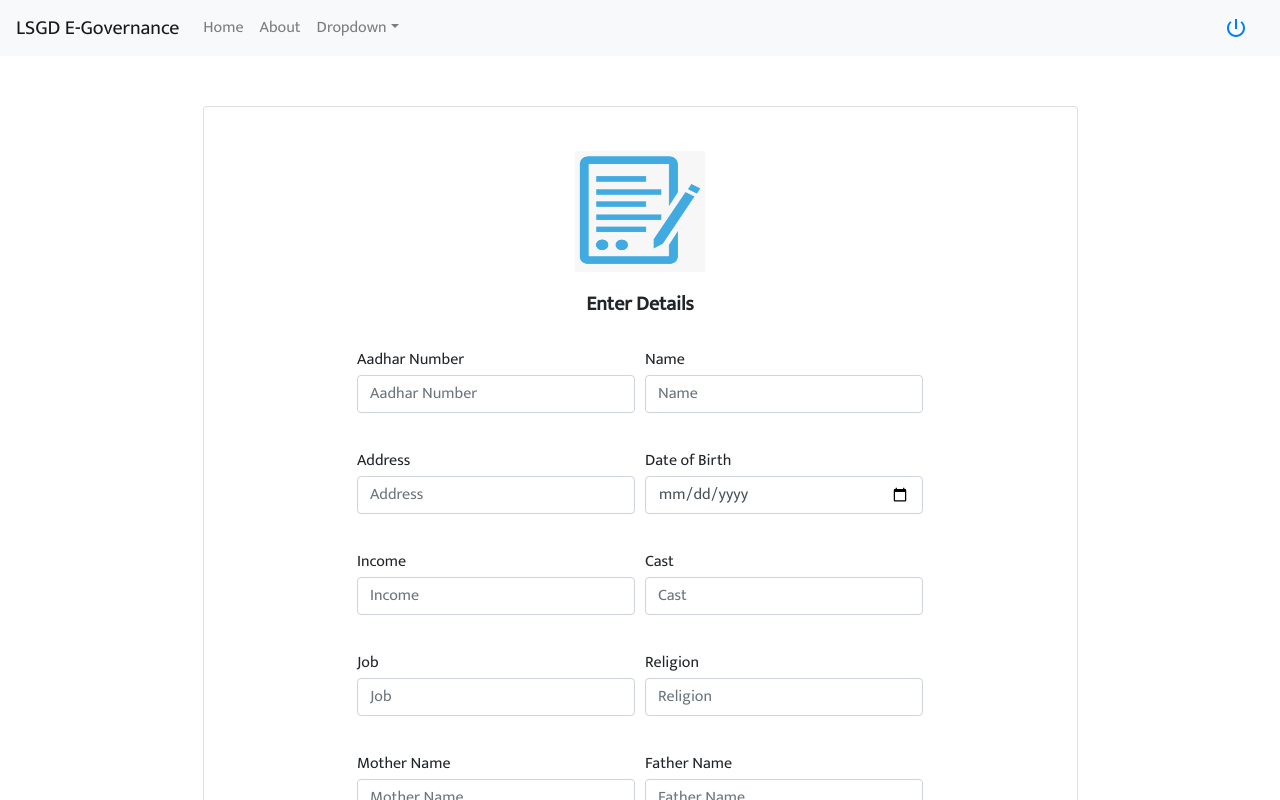
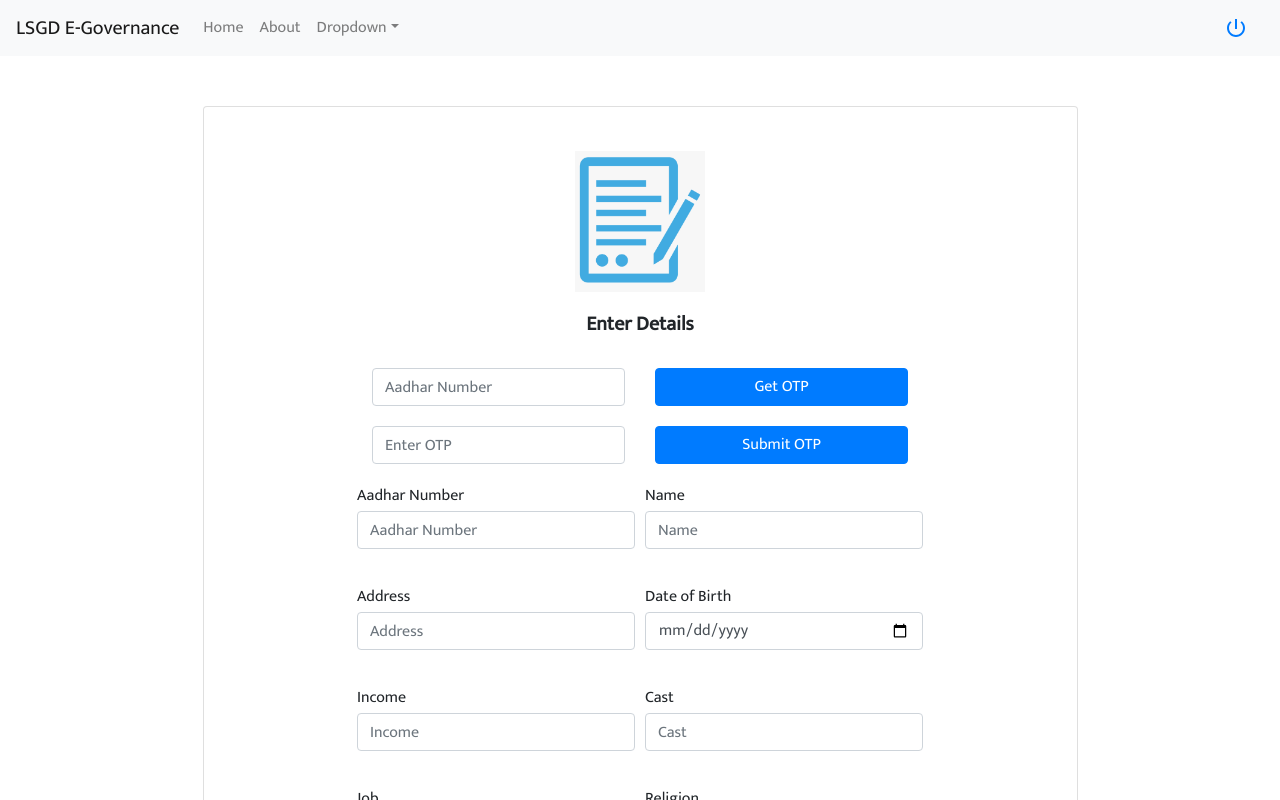
Before and after one commit to RebootHackathon/LSGD_FRONT, a React app: page /LSGD_FRONT/registercitizen in a window 1280 px wide. Shown: the top 800 px of the page. Built offline with nearby package versions, Linux system fonts and the light colour scheme; no server answers.

Commit message:
regsiter

```diff
--- a/src/Components/RegisterNewCitizenForm.js
+++ b/src/Components/RegisterNewCitizenForm.js
@@ -4,6 +4,8 @@ import Col from "react-bootstrap/Col";
 
 import Card from 'react-bootstrap/Card';
 import Button from "react-bootstrap/Button";
+import Container from "react-bootstrap/Container";
+import Row from "react-bootstrap/Row";
 
 const RegisterNewCitizenForm = (props) => {
     return <div style={{width: '100%'}}>
@@ -16,13 +18,33 @@ const RegisterNewCitizenForm = (props) => {
                     <Card.Title style={{display: 'flex', justifyContent: 'center', paddingBottom: '20px'}}><strong>Enter
                         Details</strong></Card.Title>
                     <Form>
+                        <Container>
+                            <Row>
+                                <Col>
+                                    <Form.Control type="text" placeholder="Aadhar Number" id="aadhar"
+                                                  onChange={props.onInputChange}/>
+                                </Col>
+                                <Col>
+                                    <Button block>Get OTP</Button>
+                                </Col>
+                            </Row>
+                            <Row>
+                                <Col>
+                                    <Form.Control type="text" placeholder="Enter OTP"
+                                                  />
+                                </Col>
+                                <Col>
+                                    <Button block>Submit OTP</Button>
+                                </Col>
+                            </Row>
+                        </Container>
                         <Form.Row>
                             <Form.Group as={Col} controlId="formGridEmail">
                                 <Form.Label>Aadhar Number</Form.Label>
                                 <Form.Control type="text" placeholder="Aadhar Number" id="aadhar"
-                                              onChange={props.onInputChange}/>
+                                              onChange={props.onInputChange} value={props.state.aadhar}/>
+
                             </Form.Group>
-
                             <Form.Group as={Col} controlId="formGridEmail">
                                 <Form.Label>Name</Form.Label>
                                 <Form.Control type="text" placeholder="Name" id="name" onChange={props.onInputChange}/>
--- a/src/Containers/RegisterNewCitizen.js
+++ b/src/Containers/RegisterNewCitizen.js
@@ -8,7 +8,7 @@ import axios from '../axios';
 
 class RegisterNewCitizen extends Component {
     state = {
-        aadhar: null,
+        aadhar: '',
         name: null,
         dob: null,
         address: null,
@@ -71,7 +71,7 @@ class RegisterNewCitizen extends Component {
                     <Row>
                         <AppBar/>
                     </Row>
-                    <RegisterNewCitizenForm registerLabel={registerLabel} onInputChange={this.onInputChangeHandler}
+                    <RegisterNewCitizenForm state={this.state} registerLabel={registerLabel} onInputChange={this.onInputChangeHandler}
                                             onClickHandler={this.onClickHandler}/>
                 </Container>
             </div>
--- a/src/Containers/UserFiles/CitizenLogin.js
+++ b/src/Containers/UserFiles/CitizenLogin.js
@@ -201,7 +201,7 @@ function Login(props) {
 
                                 <div style={{marginTop: '20px'}}>
                                     <div style={{textAlign: 'right'}}>
-                                        <Link to={'/employsignup'} >{signupLabel}</Link>
+                                        <Link to={'/LSGD_FRONT/registercitizen'} >{signupLabel}</Link>
                                     </div>
 
                                 </div>
```
